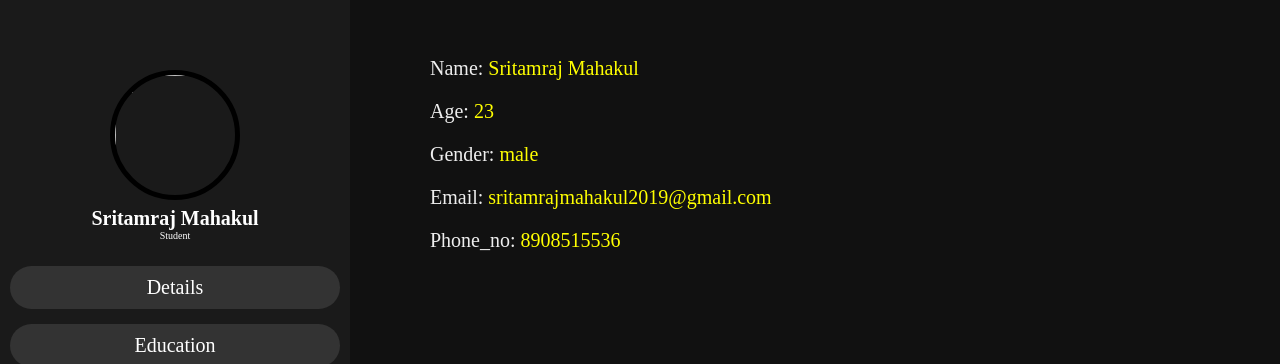
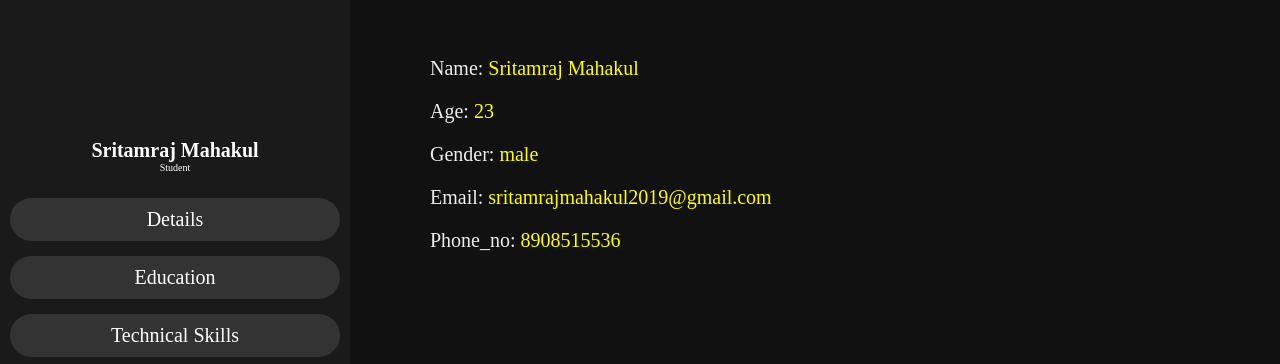
Before and after one commit to Sritamraj20/sritam.github.io, a plain HTML site: page index.html in a window 1280 px wide. Shown: the part 111-475 px from the top of the page. Drawn offline with Linux system fonts and the light colour scheme.

Commit message:
Update index.html

```diff
--- a/index.html
+++ b/index.html
@@ -10,7 +10,6 @@
 <body>
     <header>
        <div class="user">
-       <img src="photo.jpg">
        <h5 class="nm">Sritamraj Mahakul</h5>
        <p class="jb">Student</p>
        </div>
```
